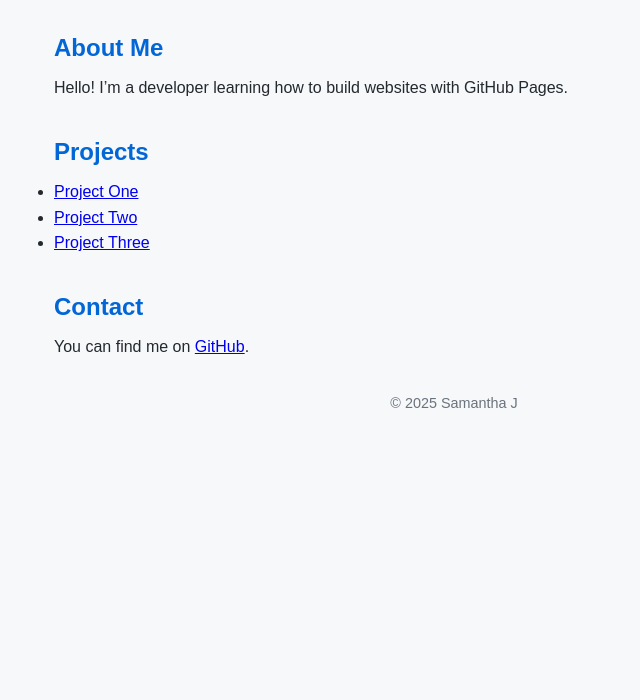
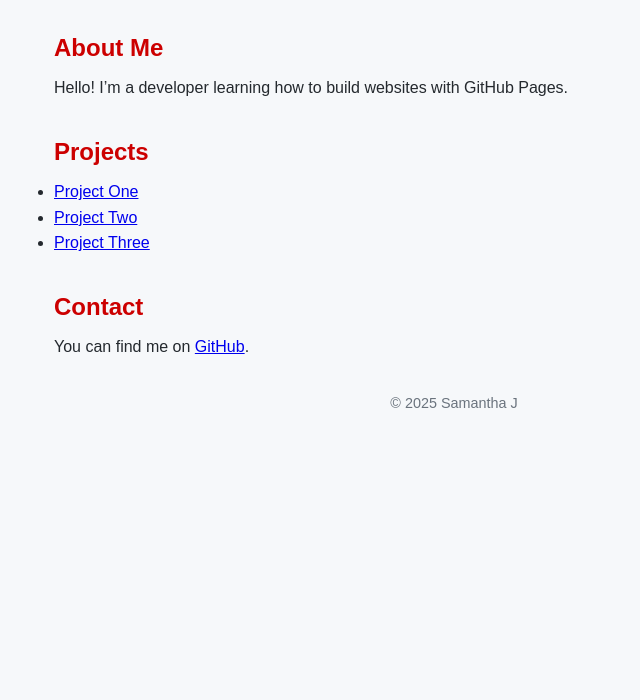
Before and after one commit to TheRedSam/TheRedSam.github.io, a plain HTML site: page index.html in a window 1280 px wide. Shown: the part 100-800 px from the top of the page, without its empty margins (186-826 px from the left). Drawn offline with Linux system fonts and the light colour scheme.

Commit message:
Update styles.css

```diff
--- a/styles.css
+++ b/styles.css
@@ -1,6 +1,6 @@
 /* styles.css */
 :root {
-  --primary-color: #0366d6;
+  --primary-color: #cc0000;
   --bg-color: #f6f8fa;
   --text-color: #24292e;
 }
```
